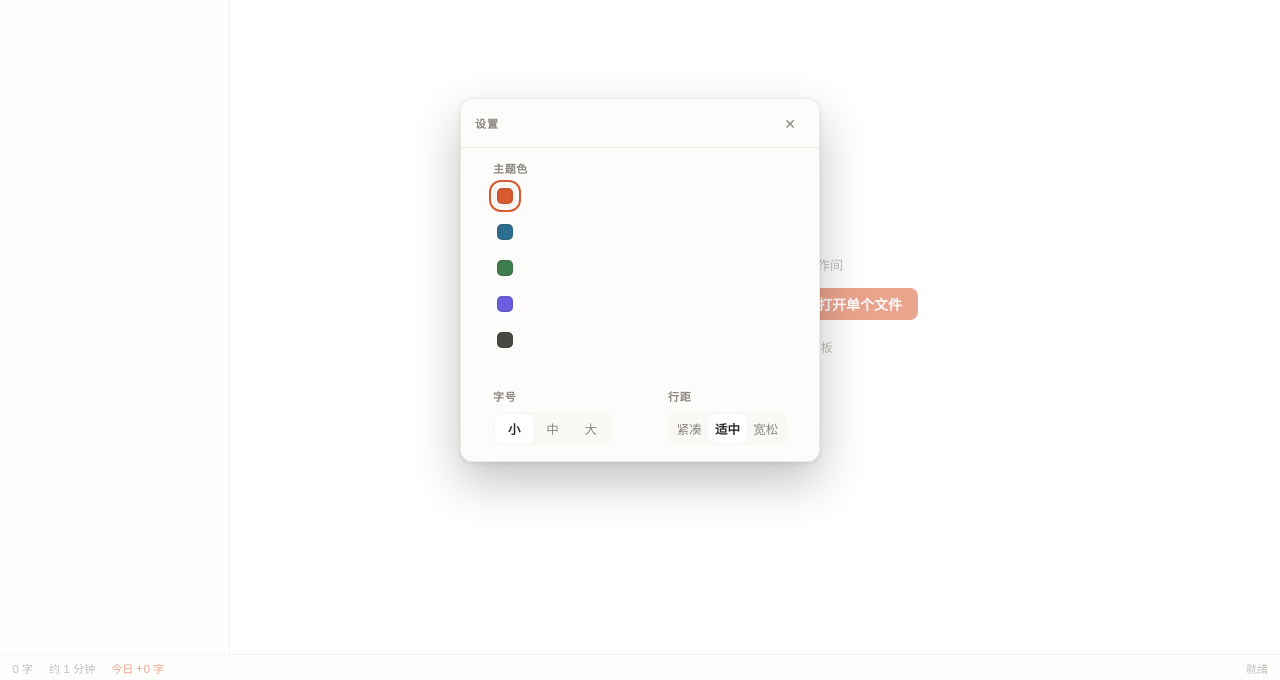
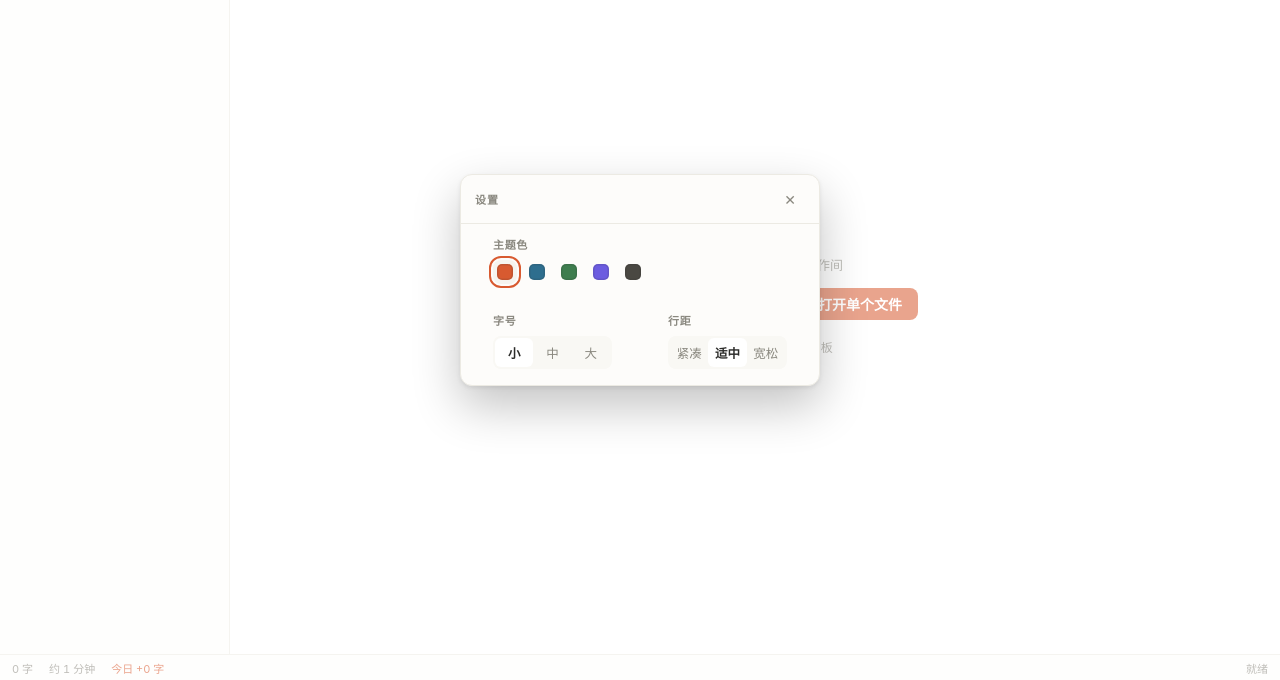
Before and after one commit to afustellar/pageberth, a website built with Vite: page index.html in a window 1280 px wide. Both pictures are taken after a click on the button "设置". Shown: the part 120-800 px from the top of the page. Built offline with nearby package versions, Linux system fonts and the light colour scheme.

Commit message:
style: accent swatches in one horizontal row

```diff
--- a/src/styles.css
+++ b/src/styles.css
@@ -954,3 +954,14 @@ button:focus-visible, input:focus-visible {
 .set-cols + .set-cols { margin-top: 16px; }
 .set-cols .set-label { margin-bottom: 8px; }
 .settings-modal { padding-bottom: 16px; }
+
+/* accent swatches in a single horizontal row */
+#accent-list {
+  display: flex;
+  flex-direction: row;
+  align-items: center;
+  gap: 8px;
+  margin: 0;
+}
+
+#accent-list .sw-pick { margin: 0; }
```
